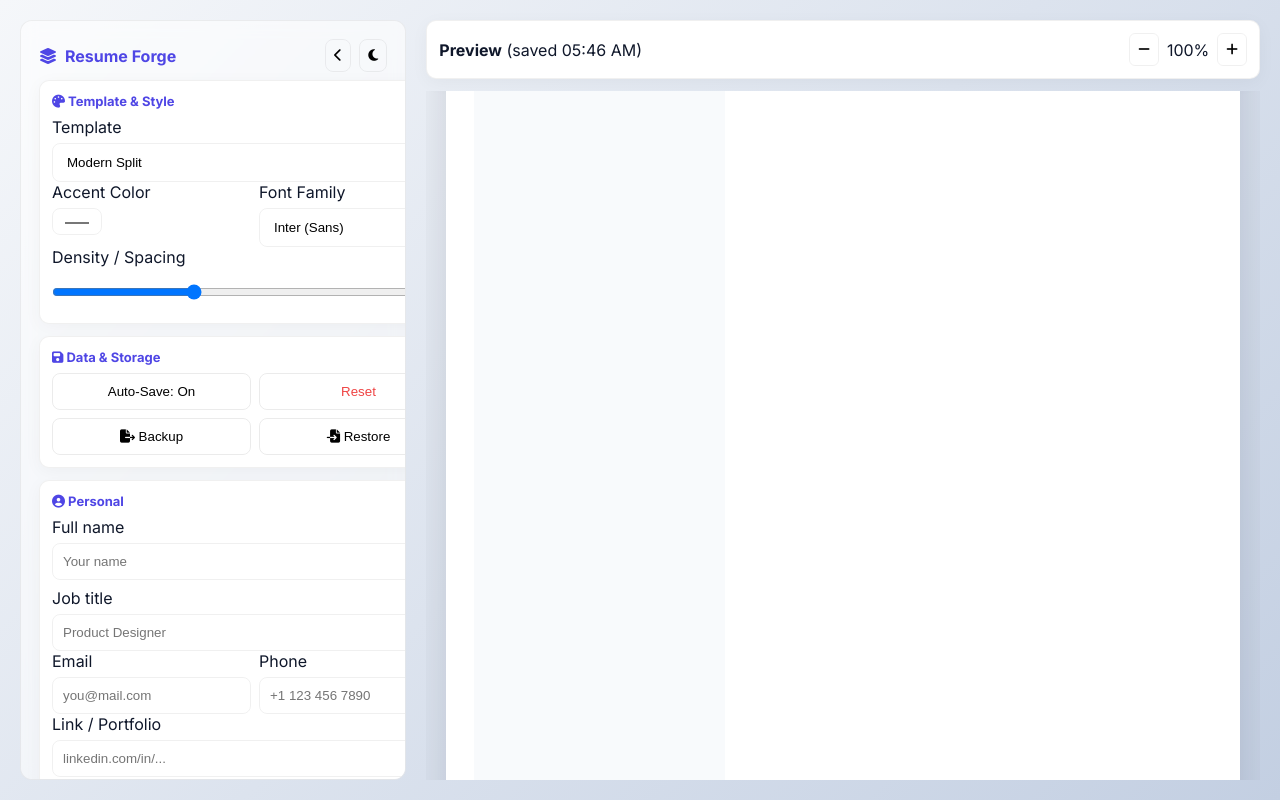
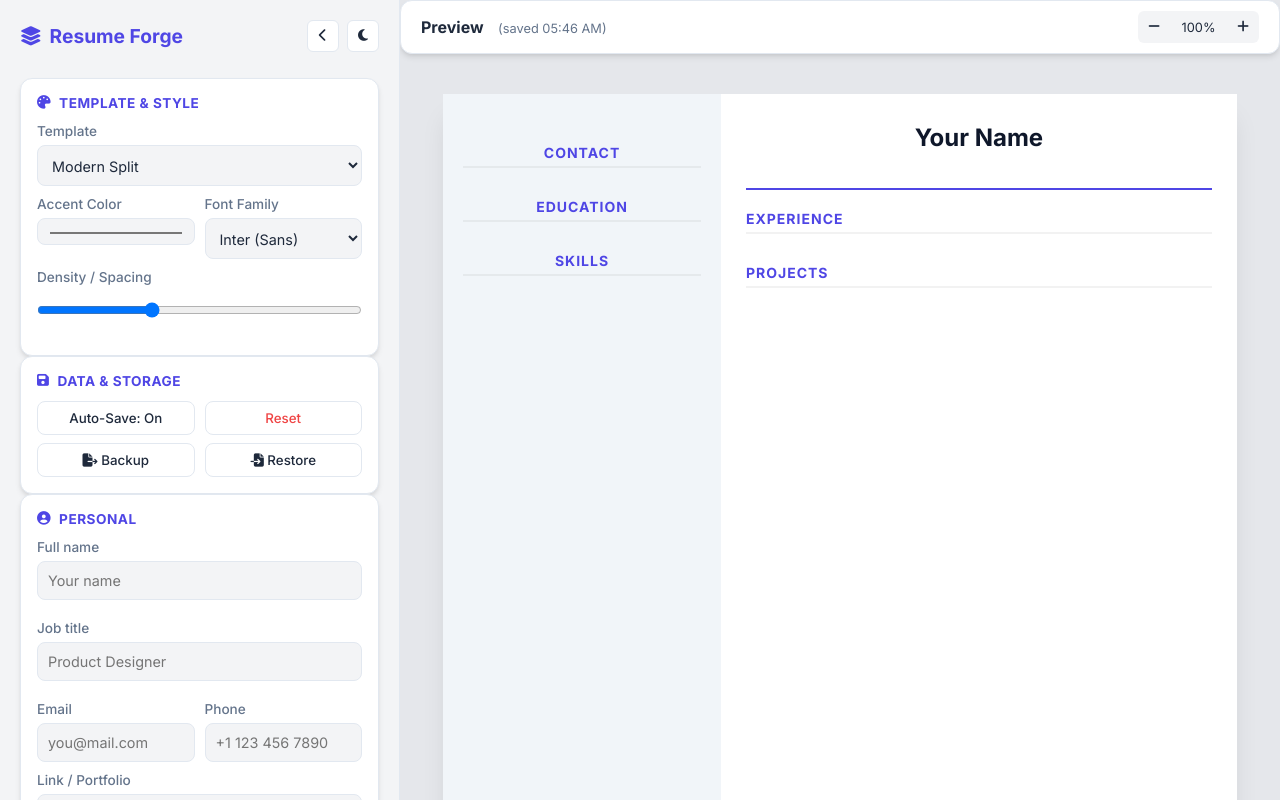
Before and after one commit to Pradhyuman24/Resume-Forge, a plain HTML site: page index.html in a window 1280 px wide. Drawn offline with Linux system fonts and the light colour scheme.

Commit message:
Refactor CSS variables and layout styles

```diff
--- a/style.css
+++ b/style.css
@@ -1,70 +1,183 @@
-/* RESET & THEME VARS */
-:root{
-  --bg-1: linear-gradient(135deg,#f5f7fa 0%,#c3cfe2 100%);
-  --card: #fff;
-  --muted:#64748b;
-  --text:#0f172a;
-  --accent:#4f46e5;
-  --success:#10b981;
-  --glass: rgba(255,255,255,0.6);
+/* RESET & VARIABLES */
+:root {
+  --bg-1: #f3f4f6;
+  --bg-2: #e5e7eb;
+  --card: #ffffff;
+  --text: #1e293b;
+  --muted: #64748b;
+  --border: #e2e8f0;
+  --accent: #4f46e5;
+  --accent-hover: #4338ca;
+  --shadow: 0 4px 6px -1px rgba(0,0,0,0.1), 0 2px 4px -1px rgba(0,0,0,0.06);
+  --glass: rgba(255, 255, 255, 0.9);
 }
-body.dark-mode{ --bg-1: linear-gradient(135deg,#071124 0%,#0b2438 100%); --card:#111827; --muted:#cbd5e1; --text:#e6eef8; --accent:#8b95ff; --glass: rgba(255,255,255,0.04); }
 
-*{box-sizing:border-box;margin:0;padding:0}
-body{font-family:'Inter',system-ui,Arial;min-height:100vh;background:var(--bg-1);color:var(--text);overflow:hidden}
-.container{display:flex;height:100vh;gap:20px;padding:20px}
-.sidebar{width:420px;min-width:320px;background:var(--glass);backdrop-filter:blur(8px);border-radius:12px;padding:18px;display:flex;flex-direction:column;overflow:auto;border:1px solid rgba(0,0,0,0.06)}
-.header{display:flex;align-items:center;gap:12px;justify-content:space-between;margin-bottom:8px}
-.brand{font-weight:800;color:var(--accent);display:flex;align-items:center;gap:8px}
-.controls{display:flex;gap:8px;align-items:center}
-.icon-btn{background:transparent;border:1px solid rgba(0,0,0,0.06);padding:8px;border-radius:8px;cursor:pointer}
-.icon-btn:active{transform:scale(.98)}
-.form{display:grid;gap:12px}
-.card{background:var(--card);padding:12px;border-radius:10px;border:1px solid rgba(0,0,0,0.06);box-shadow:0 4px 18px rgba(2,6,23,0.04)}
-.card h4{color:var(--accent);font-size:13px;margin-bottom:8px}
-.input{display:flex;flex-direction:column;gap:6px}
-.input input,.input textarea, .input select{padding:10px;border-radius:8px;border:1px solid rgba(0,0,0,0.06);background:transparent}
-.row{display:flex;gap:8px}
-.small{flex:1}
-.upload{display:flex;gap:8px;align-items:center}
-.upload img{width:68px;height:68px;border-radius:8px;object-fit:cover}
-.tags{display:flex;gap:8px;flex-wrap:wrap}
-.tag{padding:6px 10px;border-radius:999px;border:1px dashed rgba(0,0,0,0.08);cursor:pointer}
-.tag.rem{opacity:.6;text-decoration:line-through}
-.actions{display:flex;gap:8px;margin-top:8px}
-.primary{background:var(--accent);color:white;padding:10px 12px;border-radius:8px;border:none;cursor:pointer}
-.ghost{background:transparent;border:1px solid rgba(0,0,0,0.08);padding:10px;border-radius:8px}
-.preview-wrap{flex:1;display:flex;flex-direction:column;gap:12px}
-.preview-toolbar{display:flex;justify-content:space-between;align-items:center}
-.preview{flex:1;background:transparent;display:flex;align-items:center;justify-content:center;overflow:auto;padding:20px}
-.resume{width:210mm;min-height:297mm;background:var(--card);box-shadow:0 20px 40px rgba(2,6,23,0.12);border-radius:6px;padding:28px;color:var(--text)}
-.resume *{box-sizing:border-box}
+body.dark-mode {
+  --bg-1: #0f172a;
+  --bg-2: #1e293b;
+  --card: #1e293b;
+  --text: #f1f5f9;
+  --muted: #94a3b8;
+  --border: #334155;
+  --accent: #818cf8;
+  --accent-hover: #6366f1;
+  --shadow: 0 4px 6px -1px rgba(0,0,0,0.3);
+  --glass: rgba(15, 23, 42, 0.9);
+}
 
-/* Modern layout inside resume */
-.resume.modern{display:grid;grid-template-columns:34% 66%;gap:22px}
-.left{background:#f8fafc;padding:18px;border-radius:8px}
-.right{padding:8px}
-.profile-pic{width:140px;height:140px;border-radius:50%;object-fit:cover;border:6px solid white;box-shadow:0 6px 18px rgba(0,0,0,0.06)}
-.h1{font-size:28px;font-weight:800}
-.job{color:var(--accent);font-weight:700;letter-spacing:1px;text-transform:uppercase}
-.h2{font-size:13px;color:var(--muted);text-transform:uppercase;letter-spacing:1px;margin-top:12px}
-.contact-item{font-size:13px;margin:6px 0}
-.skill-chip{display:inline-block;background:#eef2ff;padding:6px 10px;border-radius:6px;margin:4px 6px 4px 0}
-.section{margin-bottom:12px}
-.job-block h4{margin-bottom:4px}
+* { box-sizing: border-box; margin: 0; padding: 0; outline: none; }
+body { font-family: 'Inter', system-ui, sans-serif; background: var(--bg-1); color: var(--text); height: 100vh; overflow: hidden; transition: background 0.3s ease; }
+
+/* LAYOUT */
+.container { display: flex; height: 100%; width: 100%; }
+
+/* SIDEBAR */
+.sidebar {
+  width: 400px;
+  background: var(--bg-1);
+  border-right: 1px solid var(--border);
+  display: flex;
+  flex-direction: column;
+  overflow-y: auto;
+  padding: 20px;
+  gap: 16px;
+  transition: width 0.3s ease;
+  z-index: 10;
+}
+
+.header { display: flex; justify-content: space-between; align-items: center; margin-bottom: 10px; }
+.brand { font-weight: 800; font-size: 1.2rem; color: var(--accent); display: flex; align-items: center; gap: 8px; }
+.controls { display: flex; gap: 8px; }
+
+/* FORM ELEMENTS */
+.card { background: var(--card); padding: 16px; border-radius: 12px; box-shadow: var(--shadow); border: 1px solid var(--border); transition: transform 0.2s, box-shadow 0.2s; }
+.card h4 { color: var(--accent); font-size: 0.85rem; text-transform: uppercase; letter-spacing: 0.5px; margin-bottom: 12px; display: flex; align-items: center; gap: 8px; }
+
+.input { display: flex; flex-direction: column; gap: 6px; margin-bottom: 10px; }
+.input label { font-size: 0.85rem; font-weight: 500; color: var(--muted); }
+.input input, .input textarea, .input select {
+  width: 100%; padding: 10px; border-radius: 8px;
+  border: 1px solid var(--border); background: var(--bg-1); color: var(--text);
+  font-family: inherit; font-size: 0.9rem; transition: border-color 0.2s;
+}
+.input input:focus, .input textarea:focus { border-color: var(--accent); box-shadow: 0 0 0 3px rgba(79, 70, 229, 0.1); }
+.row { display: flex; gap: 10px; }
+.small { flex: 1; }
+
+/* BUTTONS */
+button { cursor: pointer; font-family: inherit; font-weight: 500; transition: all 0.2s; }
+.icon-btn { background: var(--card); border: 1px solid var(--border); color: var(--text); width: 32px; height: 32px; border-radius: 6px; display: flex; align-items: center; justify-content: center; }
+.icon-btn:hover { background: var(--bg-2); }
+.primary { background: var(--accent); color: white; border: none; padding: 10px 16px; border-radius: 8px; }
+.primary:hover { background: var(--accent-hover); transform: translateY(-1px); }
+.ghost { background: transparent; border: 1px solid var(--border); color: var(--text); padding: 8px 12px; border-radius: 8px; }
+.ghost:hover { background: var(--bg-2); }
+.dashed-btn { width: 100%; border: 2px dashed var(--border); background: transparent; color: var(--muted); padding: 10px; border-radius: 8px; }
+.dashed-btn:hover { border-color: var(--accent); color: var(--accent); background: rgba(79, 70, 229, 0.05); }
+.ai-btn { background: linear-gradient(135deg, #6366f1, #8b5cf6); color: white; border: none; padding: 8px 12px; border-radius: 8px; flex: 1; display: flex; align-items: center; justify-content: center; gap: 6px; }
+.big-btn { flex: 1; display: flex; justify-content: center; align-items: center; gap: 8px; }
+.icon-only { background: none; border: none; color: var(--muted); font-size: 1.2rem; }
+
+/* DYNAMIC ENTRIES */
+.entry {
+  background: var(--bg-1); padding: 12px; border-radius: 8px; margin-bottom: 10px;
+  border: 1px solid var(--border); animation: slideIn 0.3s ease forwards;
+}
+.entry-actions { display: flex; gap: 6px; margin-top: 8px; justify-content: flex-end; }
+.entry-actions button { font-size: 0.8rem; padding: 4px 8px; }
+
+@keyframes slideIn { from { opacity: 0; transform: translateY(10px); } to { opacity: 1; transform: translateY(0); } }
+
+/* PREVIEW AREA */
+.preview-wrap { flex: 1; display: flex; flex-direction: column; background: var(--bg-2); position: relative; }
+.preview-toolbar {
+  padding: 10px 20px; display: flex; justify-content: space-between; align-items: center;
+  background: var(--card); border-bottom: 1px solid var(--border); z-index: 5;
+}
+.status-text { font-size: 0.8rem; color: var(--muted); margin-left: 10px; }
+.scale-controls { display: flex; align-items: center; gap: 10px; background: var(--bg-1); padding: 4px; border-radius: 6px; }
+.scale-controls button { width: 24px; height: 24px; display: flex; align-items: center; justify-content: center; border: none; background: transparent; color: var(--text); border-radius: 4px; }
+.scale-controls button:hover { background: var(--bg-2); }
+.scale-controls #zoomVal { font-size: 0.8rem; width: 45px; text-align: center; }
+
+.preview { flex: 1; overflow: auto; display: flex; justify-content: center; padding: 40px; }
+
+/* RESUME CANVAS */
+.resume {
+  width: 210mm; min-height: 297mm; background: white; color: #0f172a;
+  box-shadow: 0 20px 25px -5px rgba(0, 0, 0, 0.1), 0 10px 10px -5px rgba(0, 0, 0, 0.04);
+  transform-origin: top center; transition: transform 0.2s ease;
+  overflow: hidden; /* prevents float issues */
+}
+
+/* AVATAR UPLOAD */
+.upload { display: flex; align-items: center; gap: 10px; }
+.avatar-preview { display: flex; align-items: center; gap: 10px; }
+.avatar-preview img { width: 40px; height: 40px; border-radius: 50%; object-fit: cover; border: 2px solid var(--border); }
+.avatar-preview span { font-size: 0.8rem; color: var(--muted); max-width: 100px; overflow: hidden; text-overflow: ellipsis; white-space: nowrap; }
+
+/* SCROLLBARS */
+::-webkit-scrollbar { width: 8px; height: 8px; }
+::-webkit-scrollbar-track { background: transparent; }
+::-webkit-scrollbar-thumb { background: var(--border); border-radius: 4px; }
+::-webkit-scrollbar-thumb:hover { background: var(--muted); }
+
+/* --- RESUME TEMPLATES STYLES (Print Safe) --- */
+
+/* Modern */
+.resume.modern { display: grid; grid-template-columns: 35% 65%; }
+.resume.modern .left { background: #f1f5f9; padding: 30px 20px; height: 100%; color: #334155; }
+.resume.modern .right { padding: 30px 25px; }
+.resume.modern .profile-pic { width: 120px; height: 120px; border-radius: 50%; margin: 0 auto 20px; display: block; border: 4px solid white; object-fit: cover;}
+.resume.modern h1 { font-size: 24px; font-weight: 800; text-align: center; line-height: 1.2; }
+.resume.modern .job-title { color: var(--accent); text-align: center; font-weight: 600; margin-bottom: 20px; letter-spacing: 1px; font-size: 14px; text-transform: uppercase; }
+.resume.modern h2 { font-size: 14px; text-transform: uppercase; letter-spacing: 1px; color: var(--accent); border-bottom: 2px solid rgba(0,0,0,0.05); padding-bottom: 5px; margin: 20px 0 10px; }
+.resume.modern .item { margin-bottom: 12px; }
+
 /* Classic */
-.resume.classic{font-family:'Merriweather',serif;padding:28px}
-.resume.creative{border-top:18px solid #2d3436}
-/* Zoom scale */
-.scale-controls{display:flex;gap:8px;align-items:center}
-.scale-controls button{padding:8px;border-radius:6px;border:1px solid rgba(0,0,0,0.06);background:transparent;cursor:pointer}
-.scale-controls button:active{transform:scale(.98)}
-/* Avatar preview */
-.avatar-preview{display:flex;align-items:center;gap:8px}
-.avatar-preview img{width:68px;height:68px;border-radius:8px;object-fit:cover;display:block}
-.preview .card{display:flex;flex-direction:column}
+.resume.classic { padding: 40px; font-family: 'Merriweather', serif; text-align: center; }
+.resume.classic h1 { font-size: 32px; margin-bottom: 5px; color: #111; }
+.resume.classic .job-title { font-style: italic; color: #555; margin-bottom: 15px; }
+.resume.classic .contact { font-size: 12px; color: #666; margin-bottom: 30px; border-bottom: 1px solid #ddd; padding-bottom: 20px; }
+.resume.classic h2 { font-size: 16px; text-transform: uppercase; border-bottom: 1px solid #333; padding-bottom: 5px; margin: 25px 0 15px; text-align: left; }
+.resume.classic .item { text-align: left; margin-bottom: 15px; }
 
-/* Responsive */
-@media(max-width:1000px){.container{flex-direction:column}.sidebar{width:100%;min-width:unset;height:auto}.preview{padding:8px}.resume{transform:scale(.75);transform-origin:top left}}
-/* Small tweaks for print - keep colors */
-@media print{body *{visibility:hidden} .resume, .resume *{visibility:visible} .resume{position:fixed;left:0;top:0;width:100%;box-shadow:none;border-radius:0}}
+/* Minimal */
+.resume.minimal { padding: 40px; }
+.resume.minimal h1 { font-size: 36px; line-height: 1; margin-bottom: 5px; }
+.resume.minimal .job-title { font-size: 18px; color: var(--muted); margin-bottom: 30px; }
+.resume.minimal h2 { font-size: 14px; font-weight: 700; text-transform: uppercase; margin: 25px 0 10px; letter-spacing: 1px; }
+
+/* Timeline */
+.resume.timeline { padding: 30px; }
+.resume.timeline .tl-item { position: relative; padding-left: 20px; border-left: 2px solid var(--border); margin-bottom: 20px; }
+.resume.timeline .tl-item::before { content:''; position: absolute; left: -6px; top: 5px; width: 10px; height: 10px; border-radius: 50%; background: var(--accent); }
+
+/* Glass */
+.resume.glass { background: url('https://source.unsplash.com/random/1600x900?abstract') no-repeat center/cover; position: relative; }
+.resume.glass::before { content: ''; position: absolute; inset: 0; background: rgba(255,255,255,0.85); z-index: 0; }
+.resume.glass > * { position: relative; z-index: 1; padding: 40px; }
+
+/* ATS */
+.resume.ats { padding: 40px; font-family: Arial, sans-serif; line-height: 1.4; color: black; }
+.resume.ats h1 { text-transform: uppercase; font-size: 22px; margin-bottom: 5px; }
+.resume.ats h2 { font-size: 14px; text-transform: uppercase; border-bottom: 1px solid black; margin: 20px 0 10px; }
+
+/* SHARED UTILS IN RESUME */
+.resume .skill-tag { display: inline-block; background: #e2e8f0; padding: 4px 8px; border-radius: 4px; font-size: 12px; margin: 0 4px 4px 0; -webkit-print-color-adjust: exact; }
+.resume h4 { font-size: 15px; font-weight: 700; margin-bottom: 2px; }
+.resume .sub { font-size: 13px; color: #555; margin-bottom: 4px; font-style: italic; }
+.resume p { font-size: 13px; line-height: 1.5; color: #333; margin-bottom: 4px; }
+.resume ul { padding-left: 18px; margin-bottom: 4px; }
+.resume li { font-size: 13px; margin-bottom: 2px; }
+
+/* PRINT SETTINGS */
+@media print {
+  @page { margin: 0; }
+  body { background: white; }
+  .sidebar, .preview-toolbar, .scale-controls { display: none !important; }
+  .preview-wrap { display: block; height: auto; overflow: visible; background: white; }
+  .preview { display: block; padding: 0; overflow: visible; margin: 0; }
+  .resume { width: 100% !important; height: auto !important; min-height: auto; box-shadow: none; border: none; transform: none !important; margin: 0; print-color-adjust: exact; -webkit-print-color-adjust: exact; }
+  /* Hide background images for ink saving if user desires, but here we force exact print */
+}
```
